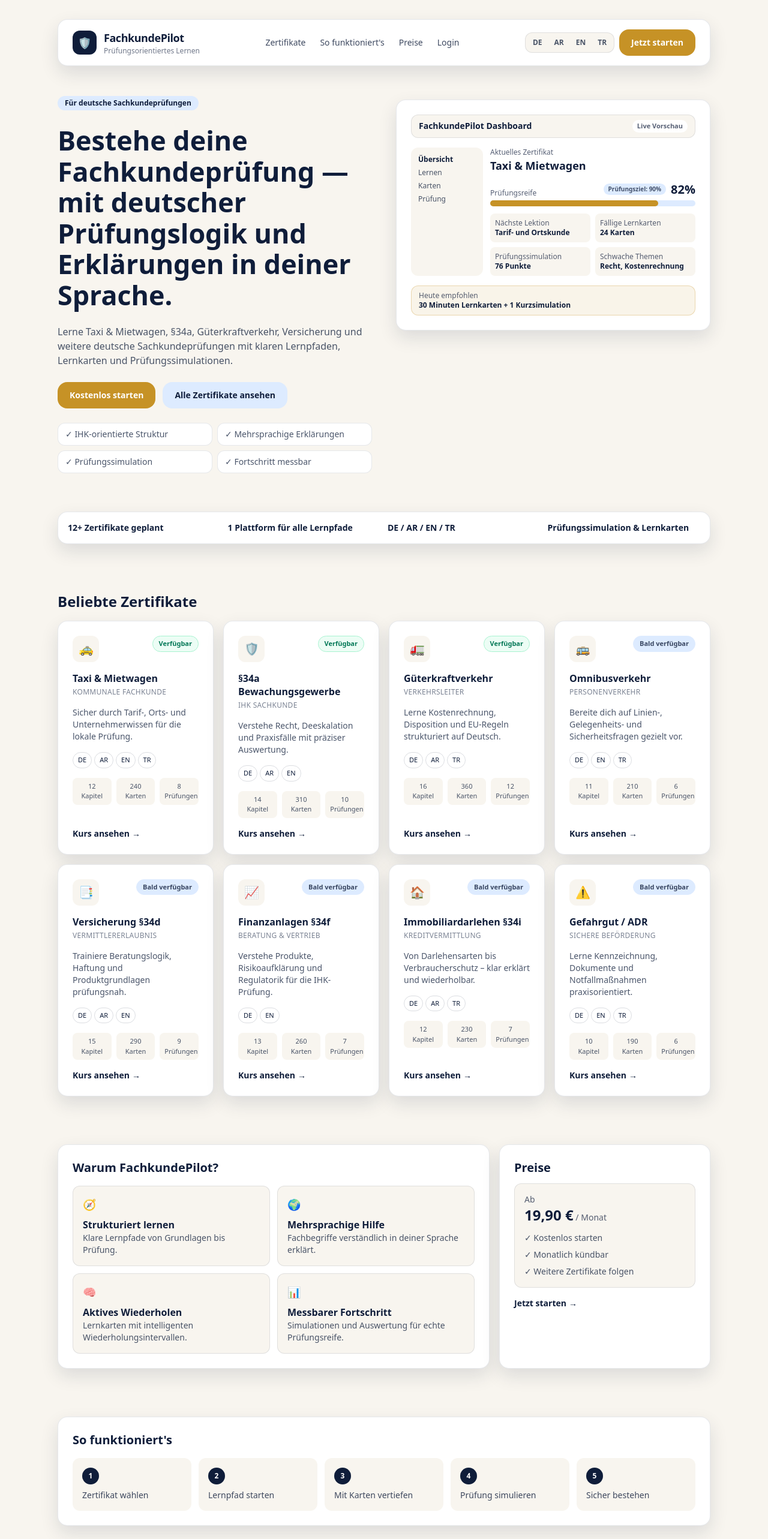
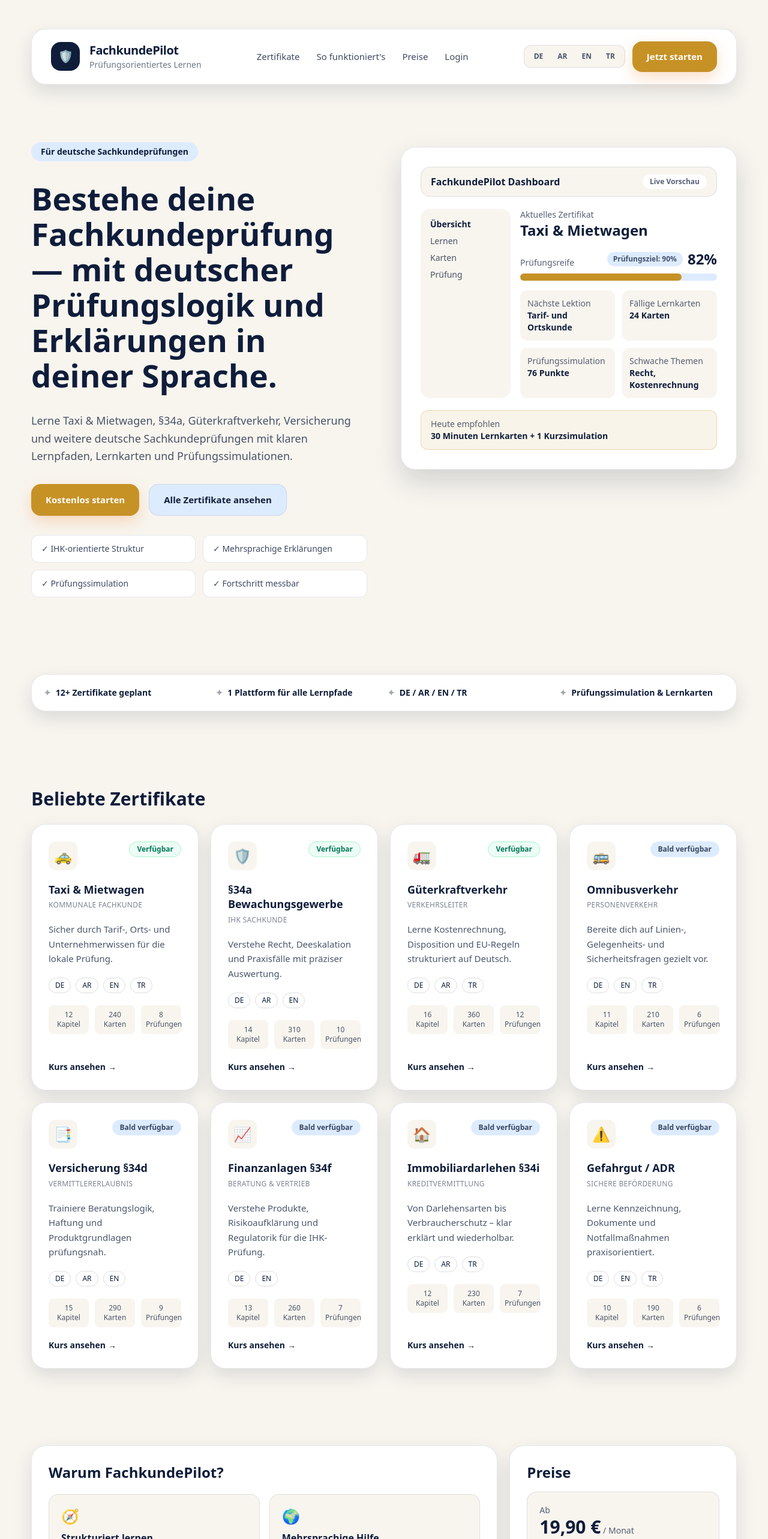
Before and after one commit to ammarsenaid/learn, a Next.js app: page / in a window 1280 px wide. Shown: the top 2566 px of the page at 60% size. Built offline with nearby package versions, Linux system fonts and the light colour scheme.

Commit message:
Upscale homepage layout with premium spacing polish

```diff
--- a/app/page.tsx
+++ b/app/page.tsx
@@ -7,27 +7,27 @@
 export default function HomePage() {
   return (
     <main>
-      <Section className="pb-4 pt-8">
-        <nav className="flex flex-wrap items-center justify-between gap-3 rounded-2xl border border-navy/10 bg-white px-4 py-4 shadow-premium md:px-6">
-          <div className="flex items-center gap-3">
-            <div className="flex h-10 w-10 items-center justify-center rounded-xl bg-navy text-lg text-white">🛡️</div>
+      <Section className="pb-6 pt-10 md:pb-8 md:pt-12">
+        <nav className="flex flex-wrap items-center justify-between gap-4 rounded-3xl border border-navy/10 bg-white px-5 py-4 shadow-premium md:px-8 md:py-5">
+          <div className="flex items-center gap-4">
+            <div className="flex h-12 w-12 items-center justify-center rounded-2xl bg-navy text-xl text-white">🛡️</div>
             <div>
-              <p className="text-lg font-bold tracking-tight">FachkundePilot</p>
-              <p className="text-xs text-navy/60">Prüfungsorientiertes Lernen</p>
+              <p className="text-xl font-bold tracking-tight">FachkundePilot</p>
+              <p className="text-sm text-navy/60">Prüfungsorientiertes Lernen</p>
             </div>
           </div>
 
-          <div className="hidden items-center gap-6 text-sm text-navy/80 md:flex">
+          <div className="hidden items-center gap-7 text-[15px] font-medium text-navy/80 md:flex">
             <span>Zertifikate</span>
             <span>So funktioniert&apos;s</span>
             <span>Preise</span>
             <span>Login</span>
           </div>
 
-          <div className="flex w-full items-center justify-between gap-2 sm:w-auto">
-            <div className="flex items-center gap-1 rounded-xl border border-navy/10 bg-ivory p-1 text-xs font-semibold text-navy/75">
+          <div className="flex w-full items-center justify-between gap-3 sm:w-auto">
+            <div className="flex items-center gap-1 rounded-xl border border-navy/10 bg-ivory p-1.5 text-xs font-semibold text-navy/75">
               {languages.map((lang) => (
-                <span key={lang} className="rounded-lg px-2 py-1 hover:bg-white">
+                <span key={lang} className="rounded-lg px-2.5 py-1 hover:bg-white">
                   {lang}
                 </span>
               ))}
@@ -37,79 +37,79 @@
         </nav>
       </Section>
 
-      <Section className="grid gap-8 pb-14 pt-8 md:min-h-[620px] md:grid-cols-2 md:items-center lg:gap-10">
-        <div className="space-y-6">
-          <p className="inline-block rounded-full bg-skysoft px-3 py-1 text-xs font-semibold">Für deutsche Sachkundeprüfungen</p>
-          <h1 className="max-w-xl text-4xl font-bold leading-[1.15] md:text-[2.8rem]">
+      <Section className="grid gap-10 pb-20 pt-8 md:min-h-[700px] md:grid-cols-2 md:items-center lg:gap-14">
+        <div className="space-y-8">
+          <p className="inline-block rounded-full bg-skysoft px-4 py-1.5 text-sm font-semibold">Für deutsche Sachkundeprüfungen</p>
+          <h1 className="max-w-xl text-[2.5rem] font-bold leading-[1.12] md:text-[3.3rem]">
             Bestehe deine Fachkundeprüfung — mit deutscher Prüfungslogik und Erklärungen in deiner Sprache.
           </h1>
-          <p className="max-w-xl text-navy/75">
+          <p className="max-w-xl text-lg leading-relaxed text-navy/75">
             Lerne Taxi &amp; Mietwagen, §34a, Güterkraftverkehr, Versicherung und weitere deutsche Sachkundeprüfungen
             mit klaren Lernpfaden, Lernkarten und Prüfungssimulationen.
           </p>
-          <div className="flex flex-wrap gap-3">
+          <div className="flex flex-wrap gap-4">
             <Button>Kostenlos starten</Button>
             <Button variant="secondary">Alle Zertifikate ansehen</Button>
           </div>
-          <div className="grid gap-2 text-sm text-navy/75 sm:grid-cols-2">
+          <div className="grid gap-3 text-sm text-navy/80 sm:grid-cols-2">
             {trustPoints.map((point) => (
-              <p key={point} className="rounded-xl border border-navy/10 bg-white px-3 py-2">
+              <p key={point} className="rounded-xl border border-navy/10 bg-white px-4 py-3">
                 ✓ {point}
               </p>
             ))}
           </div>
         </div>
 
-        <Card className="space-y-4 self-start p-5 md:mt-2 md:p-6">
-          <div className="flex items-center justify-between rounded-xl border border-navy/10 bg-ivory px-3 py-2">
-            <p className="text-sm font-semibold text-navy">FachkundePilot Dashboard</p>
-            <span className="rounded-full bg-white px-2 py-0.5 text-[11px] font-semibold text-navy/70">Live Vorschau</span>
+        <Card className="space-y-5 self-start p-6 md:mt-2 md:p-8 md:shadow-[0_20px_45px_rgba(15,29,58,0.16)]">
+          <div className="flex items-center justify-between rounded-2xl border border-navy/10 bg-ivory px-4 py-3">
+            <p className="text-base font-semibold text-navy">FachkundePilot Dashboard</p>
+            <span className="rounded-full bg-white px-3 py-1 text-xs font-semibold text-navy/70">Live Vorschau</span>
           </div>
-          <div className="grid grid-cols-[120px_1fr] gap-3">
-            <div className="space-y-1.5 rounded-xl bg-ivory p-3 text-xs text-navy/75">
+          <div className="grid grid-cols-[140px_1fr] gap-4 md:grid-cols-[150px_1fr]">
+            <div className="space-y-2 rounded-2xl bg-ivory p-4 text-sm text-navy/75">
               <p className="font-semibold text-navy">Übersicht</p>
               <p>Lernen</p>
               <p>Karten</p>
               <p>Prüfung</p>
             </div>
-            <div className="space-y-3">
+            <div className="space-y-4">
               <div>
-                <p className="text-xs text-navy/70">Aktuelles Zertifikat</p>
-                <p className="text-lg font-bold">Taxi &amp; Mietwagen</p>
+                <p className="text-sm text-navy/70">Aktuelles Zertifikat</p>
+                <p className="text-2xl font-bold">Taxi &amp; Mietwagen</p>
               </div>
               <div>
-                <div className="mb-1 flex items-end justify-between">
-                  <p className="text-xs text-navy/70">Prüfungsreife</p>
+                <div className="mb-2 flex items-end justify-between gap-2">
+                  <p className="text-sm text-navy/70">Prüfungsreife</p>
                   <div className="flex items-center gap-2">
-                    <span className="rounded-full bg-skysoft px-2 py-0.5 text-[10px] font-semibold text-navy/75">Prüfungsziel: 90%</span>
-                    <p className="text-xl font-bold">82%</p>
+                    <span className="rounded-full bg-skysoft px-2.5 py-1 text-xs font-semibold text-navy/75">Prüfungsziel: 90%</span>
+                    <p className="text-2xl font-bold">82%</p>
                   </div>
                 </div>
-                <div className="h-2.5 rounded-full bg-skysoft">
-                  <div className="h-2.5 w-[82%] rounded-full bg-amber" />
+                <div className="h-3 rounded-full bg-skysoft">
+                  <div className="h-3 w-[82%] rounded-full bg-amber" />
                 </div>
               </div>
-              <div className="grid grid-cols-2 gap-2 text-xs">
-                <div className="rounded-lg bg-ivory p-2">
+              <div className="grid grid-cols-2 gap-3 text-sm">
+                <div className="rounded-xl bg-ivory p-3">
                   <p className="text-navy/70">Nächste Lektion</p>
                   <p className="font-semibold">Tarif- und Ortskunde</p>
                 </div>
-                <div className="rounded-lg bg-ivory p-2">
+                <div className="rounded-xl bg-ivory p-3">
                   <p className="text-navy/70">Fällige Lernkarten</p>
                   <p className="font-semibold">24 Karten</p>
                 </div>
-                <div className="rounded-lg bg-ivory p-2">
+                <div className="rounded-xl bg-ivory p-3">
                   <p className="text-navy/70">Prüfungssimulation</p>
                   <p className="font-semibold">76 Punkte</p>
                 </div>
-                <div className="rounded-lg bg-ivory p-2">
+                <div className="rounded-xl bg-ivory p-3">
                   <p className="text-navy/70">Schwache Themen</p>
                   <p className="font-semibold">Recht, Kostenrechnung</p>
                 </div>
               </div>
             </div>
           </div>
-          <div className="rounded-xl border border-amber/30 bg-amber/10 px-3 py-2 text-xs">
+          <div className="rounded-xl border border-amber/30 bg-amber/10 px-4 py-3 text-sm">
             <p className="text-navy/70">Heute empfohlen</p>
             <p className="font-semibold">30 Minuten Lernkarten + 1 Kurzsimulation</p>
           </div>
@@ -117,50 +117,49 @@
       </Section>
 
       <Section className="pt-2">
-        <div className="grid gap-3 rounded-2xl border border-navy/10 bg-white p-4 text-center shadow-premium sm:grid-cols-2 lg:grid-cols-4 lg:text-left">
-          <p className="text-sm font-semibold">12+ Zertifikate geplant</p>
-          <p className="text-sm font-semibold">1 Plattform für alle Lernpfade</p>
-          <p className="text-sm font-semibold">DE / AR / EN / TR</p>
-          <p className="text-sm font-semibold">Prüfungssimulation &amp; Lernkarten</p>
+        <div className="grid gap-3 rounded-3xl border border-navy/10 bg-white p-5 text-center shadow-premium sm:grid-cols-2 lg:grid-cols-4 lg:text-left">
+          {["12+ Zertifikate geplant", "1 Plattform für alle Lernpfade", "DE / AR / EN / TR", "Prüfungssimulation & Lernkarten"].map((item) => (
+            <p key={item} className="flex items-center justify-center gap-2 text-sm font-semibold lg:justify-start">
+              <span className="text-navy/40">✦</span>
+              <span>{item}</span>
+            </p>
+          ))}
         </div>
       </Section>
 
       <Section>
-        <h2 className="mb-4 text-2xl font-bold">Beliebte Zertifikate</h2>
-        <div className="grid gap-4 md:grid-cols-2 lg:grid-cols-4">
+        <h2 className="mb-6 text-3xl font-bold">Beliebte Zertifikate</h2>
+        <div className="grid gap-5 md:grid-cols-2 xl:grid-cols-4">
           {popularCertificates.map((item) => (
-            <Card
-              key={item.id}
-              className="flex flex-col gap-4 p-5 transition duration-200 hover:-translate-y-1 hover:shadow-[0_16px_35px_rgba(15,29,58,0.18)]"
-            >
+            <Card key={item.id} className="flex min-h-[360px] flex-col gap-5 p-6 transition duration-200 hover:-translate-y-1 hover:shadow-[0_18px_38px_rgba(15,29,58,0.2)]">
               <div className="flex items-start justify-between">
-                <div className="flex h-11 w-11 items-center justify-center rounded-xl bg-ivory text-xl">{item.icon}</div>
+                <div className="flex h-12 w-12 items-center justify-center rounded-xl bg-ivory text-2xl">{item.icon}</div>
                 <span
-                  className={`rounded-full border px-2.5 py-1 text-[11px] font-semibold ${
+                  className={`rounded-full border px-3 py-1 text-xs font-semibold ${
                     item.available ? "border-emerald-200 bg-emerald-50 text-emerald-700" : "border-skysoft bg-skysoft text-navy/80"
                   }`}
                 >
                   {item.available ? "Verfügbar" : "Bald verfügbar"}
                 </span>
               </div>
-              <div className="space-y-1">
-                <p className="font-semibold leading-snug">{item.title}</p>
+              <div className="space-y-1.5">
+                <p className="text-lg font-semibold leading-snug">{item.title}</p>
                 <p className="text-xs font-medium uppercase tracking-wide text-navy/55">{item.category}</p>
               </div>
-              <p className="text-sm text-navy/75">{item.benefit}</p>
-              <div className="flex flex-wrap gap-1">
+              <p className="text-[15px] leading-relaxed text-navy/75">{item.benefit}</p>
+              <div className="flex flex-wrap gap-2">
                 {item.languages.map((lang) => (
-                  <span key={lang} className="rounded-full border border-navy/15 px-2 py-1 text-[11px] font-medium">
+                  <span key={lang} className="rounded-full border border-navy/15 px-2.5 py-1 text-xs font-medium">
                     {lang}
                   </span>
                 ))}
               </div>
-              <div className="grid grid-cols-3 gap-2 text-[11px] text-navy/75">
-                <p className="rounded-lg bg-ivory px-2 py-1.5 text-center">{item.stats.chapters} Kapitel</p>
-                <p className="rounded-lg bg-ivory px-2 py-1.5 text-center">{item.stats.cards} Karten</p>
-                <p className="rounded-lg bg-ivory px-2 py-1.5 text-center">{item.stats.exams} Prüfungen</p>
+              <div className="grid grid-cols-3 gap-2.5 text-xs text-navy/75">
+                <p className="rounded-lg bg-ivory px-2 py-2 text-center">{item.stats.chapters} Kapitel</p>
+                <p className="rounded-lg bg-ivory px-2 py-2 text-center">{item.stats.cards} Karten</p>
+                <p className="rounded-lg bg-ivory px-2 py-2 text-center">{item.stats.exams} Prüfungen</p>
               </div>
-              <button className="mt-auto inline-flex items-center gap-1 text-left text-sm font-semibold text-navy">
+              <button className="mt-auto inline-flex items-center gap-1 text-left text-sm font-semibold text-navy underline-offset-4 hover:underline">
                 Kurs ansehen <span aria-hidden>→</span>
               </button>
             </Card>
@@ -168,37 +167,37 @@
         </div>
       </Section>
 
-      <Section className="grid gap-4 md:grid-cols-3">
+      <Section className="grid gap-5 md:grid-cols-3">
         <Card className="md:col-span-2">
-          <h3 className="mb-4 text-xl font-bold">Warum FachkundePilot?</h3>
-          <div className="grid gap-3 sm:grid-cols-2">
+          <h3 className="mb-5 text-2xl font-bold">Warum FachkundePilot?</h3>
+          <div className="grid gap-4 sm:grid-cols-2">
             {[
               ["🧭", "Strukturiert lernen", "Klare Lernpfade von Grundlagen bis Prüfung."],
               ["🌍", "Mehrsprachige Hilfe", "Fachbegriffe verständlich in deiner Sprache erklärt."],
               ["🧠", "Aktives Wiederholen", "Lernkarten mit intelligenten Wiederholungsintervallen."],
               ["📊", "Messbarer Fortschritt", "Simulationen und Auswertung für echte Prüfungsreife."],
             ].map(([icon, title, text]) => (
-              <div key={title} className="rounded-xl border border-navy/10 bg-ivory p-4">
-                <p className="mb-2 text-lg">{icon}</p>
-                <p className="font-semibold">{title}</p>
-                <p className="text-sm text-navy/75">{text}</p>
+              <div key={title} className="rounded-2xl border border-navy/10 bg-ivory p-5">
+                <p className="mb-2 text-2xl">{icon}</p>
+                <p className="mb-1 font-semibold">{title}</p>
+                <p className="text-sm leading-relaxed text-navy/75">{text}</p>
               </div>
             ))}
           </div>
         </Card>
 
-        <Card>
-          <h3 className="mb-3 text-xl font-bold">Preise</h3>
-          <div className="rounded-xl border border-navy/10 bg-ivory p-4">
+        <Card className="flex flex-col">
+          <h3 className="mb-4 text-2xl font-bold">Preise</h3>
+          <div className="rounded-2xl border border-navy/10 bg-ivory p-5">
             <p className="text-sm text-navy/70">Ab</p>
-            <p className="text-2xl font-bold">19,90 €<span className="text-sm font-medium text-navy/70"> / Monat</span></p>
-            <ul className="mt-3 space-y-2 text-sm text-navy/75">
+            <p className="text-3xl font-bold">19,90 €<span className="text-sm font-medium text-navy/70"> / Monat</span></p>
+            <ul className="mt-4 space-y-2.5 text-sm text-navy/75">
               <li>✓ Kostenlos starten</li>
               <li>✓ Monatlich kündbar</li>
               <li>✓ Weitere Zertifikate folgen</li>
             </ul>
           </div>
-          <button className="mt-4 inline-flex items-center gap-1 text-sm font-semibold text-navy">
+          <button className="mt-5 inline-flex items-center gap-1 text-sm font-semibold text-navy underline-offset-4 hover:underline">
             Jetzt starten <span aria-hidden>→</span>
           </button>
         </Card>
@@ -206,19 +205,11 @@
 
       <Section>
         <Card>
-          <h3 className="mb-4 text-xl font-bold">So funktioniert&apos;s</h3>
+          <h3 className="mb-5 text-2xl font-bold">So funktioniert&apos;s</h3>
           <ol className="grid gap-3 md:grid-cols-5">
-            {[
-              "Zertifikat wählen",
-              "Lernpfad starten",
-              "Mit Karten vertiefen",
-              "Prüfung simulieren",
-              "Sicher bestehen",
-            ].map((step, index) => (
-              <li key={step} className="relative rounded-xl bg-ivory p-4 text-sm text-navy/80">
-                <span className="mb-2 inline-flex h-7 w-7 items-center justify-center rounded-full bg-navy text-xs font-semibold text-white">
-                  {index + 1}
-                </span>
+            {["Zertifikat wählen", "Lernpfad starten", "Mit Karten vertiefen", "Prüfung simulieren", "Sicher bestehen"].map((step, index) => (
+              <li key={step} className="relative rounded-2xl bg-ivory p-5 text-sm text-navy/80">
+                <span className="mb-2 inline-flex h-8 w-8 items-center justify-center rounded-full bg-navy text-xs font-semibold text-white">{index + 1}</span>
                 <p className="font-medium">{step}</p>
               </li>
             ))}
@@ -226,26 +217,26 @@
         </Card>
       </Section>
 
-      <Section>
-        <Card className="bg-navy text-white">
-          <h3 className="text-2xl font-bold">Bereit für deine nächste Prüfung?</h3>
-          <p className="mt-2 max-w-3xl text-white/85">
-            Starte kostenlos, wähle dein Zertifikat und lerne Schritt für Schritt mit deutscher Prüfungslogik und
-            Erklärungen in deiner Sprache.
+      <Section className="pt-4">
+        <Card className="bg-navy px-7 py-8 text-white md:px-10 md:py-10">
+          <h3 className="text-3xl font-bold leading-tight">Bereit für deine nächste Fachkundeprüfung?</h3>
+          <p className="mt-3 max-w-4xl text-lg text-white/85">
+            Starte kostenlos, wähle dein Zertifikat und lerne mit klaren deutschen Prüfungsbegriffen, mehrsprachigen
+            Erklärungen und realistischen Prüfungssimulationen.
           </p>
-          <div className="mt-4 flex flex-wrap gap-2 text-sm text-white/80">
-            <span className="rounded-full border border-white/20 px-3 py-1">Keine Kreditkarte nötig</span>
-            <span className="rounded-full border border-white/20 px-3 py-1">Jederzeit kündbar</span>
-            <span className="rounded-full border border-white/20 px-3 py-1">Mehrsprachig lernen</span>
+          <div className="mt-5 flex flex-wrap gap-2.5 text-sm text-white/85">
+            <span className="rounded-full border border-white/20 px-3 py-1.5">Keine Kreditkarte nötig</span>
+            <span className="rounded-full border border-white/20 px-3 py-1.5">Jederzeit kündbar</span>
+            <span className="rounded-full border border-white/20 px-3 py-1.5">DE / AR / EN / TR</span>
           </div>
-          <div className="mt-5 flex flex-wrap gap-3">
+          <div className="mt-7 flex flex-wrap gap-3">
             <Button>Kostenlos starten</Button>
             <Button variant="secondary">Alle Zertifikate ansehen</Button>
           </div>
         </Card>
       </Section>
 
-      <footer className="mx-auto grid w-full max-w-6xl gap-6 border-t border-navy/10 px-5 py-10 text-sm text-navy/70 md:grid-cols-3 md:px-8">
+      <footer className="mx-auto grid w-full max-w-[1240px] gap-6 border-t border-navy/10 px-5 py-12 text-sm text-navy/70 md:grid-cols-3 md:px-8">
         <div>
           <p className="font-semibold text-navy">FachkundePilot</p>
           <p className="mt-2 max-w-xs text-xs text-navy/60">Deine Plattform für strukturierte Vorbereitung auf deutsche Sachkundeprüfungen.</p>
--- a/components/ui.tsx
+++ b/components/ui.tsx
@@ -1,14 +1,23 @@
 import { ReactNode } from "react";
 
 export function Section({ children, className = "" }: { children: ReactNode; className?: string }) {
-  return <section className={`mx-auto w-full max-w-6xl px-5 py-10 md:px-8 ${className}`}>{children}</section>;
+  return <section className={`mx-auto w-full max-w-[1240px] px-5 py-14 md:px-8 md:py-16 ${className}`}>{children}</section>;
 }
 
 export function Card({ children, className = "" }: { children: ReactNode; className?: string }) {
-  return <div className={`rounded-2xl border border-navy/10 bg-white p-6 shadow-premium ${className}`}>{children}</div>;
+  return <div className={`rounded-3xl border border-navy/10 bg-white p-7 shadow-premium ${className}`}>{children}</div>;
 }
 
 export function Button({ children, variant = "primary" }: { children: ReactNode; variant?: "primary" | "secondary" }) {
-  const style = variant === "primary" ? "bg-amber text-white" : "bg-skysoft text-navy";
-  return <button className={`rounded-2xl px-5 py-3 text-sm font-semibold transition hover:opacity-90 ${style}`}>{children}</button>;
+  const style =
+    variant === "primary"
+      ? "bg-amber text-white shadow-[0_10px_25px_rgba(244,162,97,0.35)]"
+      : "bg-skysoft text-navy border border-navy/10";
+  return (
+    <button
+      className={`rounded-2xl px-6 py-3.5 text-[15px] font-semibold transition duration-200 hover:-translate-y-0.5 hover:opacity-95 ${style}`}
+    >
+      {children}
+    </button>
+  );
 }
```
